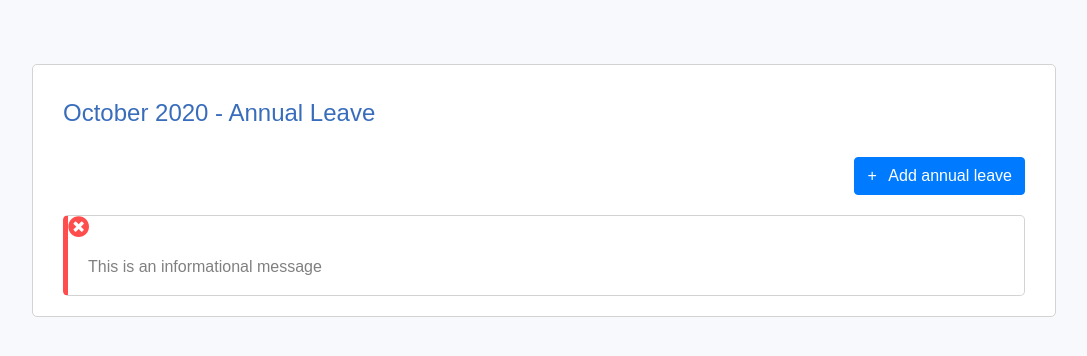
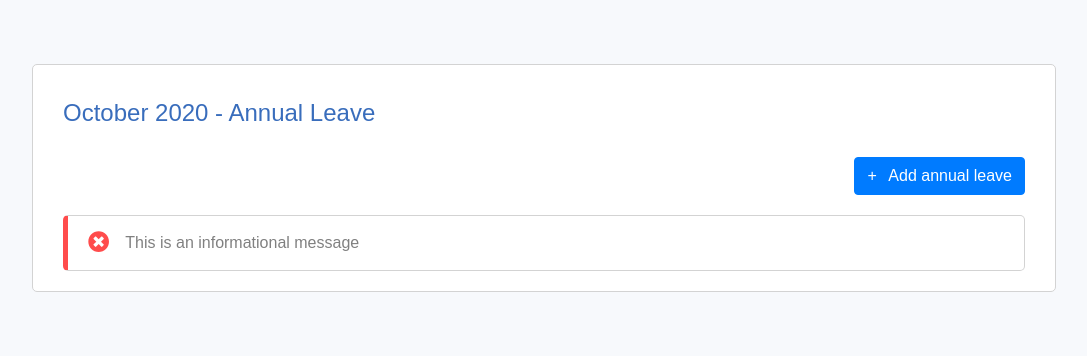
Before and after one commit to patrick-assaf/payfit-feature, a React (Create React App) app in the folder client/: page / in a window 1280 px wide. Shown: the top 356 px of the page, without its empty margins (96-1183 px from the left). Built offline with nearby package versions, Linux system fonts and the light colour scheme; the HTML template or start-up script is replaced by a standard one.

Commit message:
Adjust display and styling of message component

```diff
--- a/client/src/Components/Message.tsx
+++ b/client/src/Components/Message.tsx
@@ -15,30 +15,42 @@ export const Message: React.FC<Props> = ({format, content}: Props) => {
     if(format === "info") {
         return (
             <div className="message-box info">
-                <FontAwesomeIcon icon={faInfoCircle} style={{color: "gray"}} size="lg" />
-                <p className="message-text">
+                <div className="message-text">
+                    <span className="pr-3">
+                        <FontAwesomeIcon icon={faInfoCircle} style={{color: "gray"}} size="lg" className="d-inline" />
+                    </span>
+                    <p className="d-inline">
                         {content}
                     </p>
+                </div>
             </div>
         );
     }
     if(format === "success") {
         return (
             <div className="message-box success">
-                <FontAwesomeIcon icon={faCheckCircle} style={{color: "#00c800b3"}} size="lg" />
-                <p className="message-text">
+                <div className="message-text">
+                    <span className="pr-3">
+                        <FontAwesomeIcon icon={faCheckCircle} style={{color: "#00c800b3"}} size="lg" className="d-inline" />
+                    </span>
+                    <p className="d-inline">
                         {content}
                     </p>
+                </div>
             </div>
         );
     }
     if(format === "warning") {
         return (
             <div className="message-box warning">
-                <FontAwesomeIcon icon={faTimesCircle} style={{color: "#ff0000b3"}} size="lg" />
-                <p className="message-text">
+                <div className="message-text">
+                    <span className="pr-3">
+                        <FontAwesomeIcon icon={faTimesCircle} style={{color: "#ff0000b3"}} size="lg" className="d-inline" />
+                    </span>
+                    <p className="d-inline">
                         {content}
                     </p>
+                </div>
             </div>
         );
     }
--- a/client/src/Style.css
+++ b/client/src/Style.css
@@ -32,6 +32,8 @@ html, body {
 .message-text {
     padding-left: 20px;
     padding-top: 15px;
+    padding-bottom: 15px;
+    padding-right: 20px;
     color: gray;
 }
 
```
Lines whose indentation alone changed are shown as unchanged.
